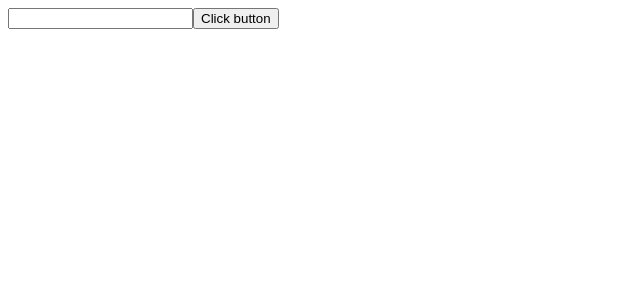
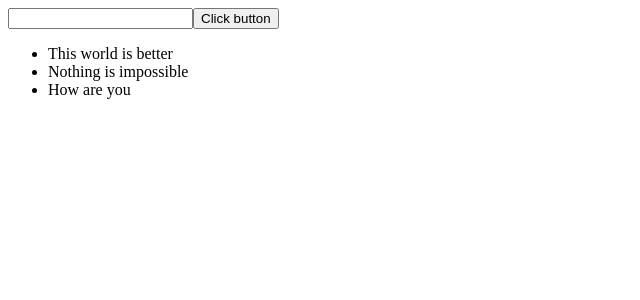
Before and after one commit to anandkrishnanbk/AngularJS2-Samples, an Angular app: page / in a window 1280 px wide. Shown: the top 300 px of the page, without its empty margins (0-640 px from the left). Built offline with nearby package versions, Linux system fonts and the light colour scheme.

Commit message:
added files

```diff
--- a/src/app/app.component.html
+++ b/src/app/app.component.html
@@ -1,4 +1,11 @@
 <!--The content below is only a placeholder and can be replaced.-->
 <div>
   <app-my-form></app-my-form>
+  <!--{{mail.message}}-->
+<!--  {{api}}-->
+  <ul>
+    <li *ngFor="let message of mail.messages">
+      {{message}}
+    </li>
+  </ul>
 </div>
--- a/src/app/app.component.ts
+++ b/src/app/app.component.ts
@@ -1,4 +1,4 @@
-import { Component } from '@angular/core';
+import { Component, Inject } from '@angular/core';
 
 @Component({
   selector: 'app-root',
@@ -7,4 +7,8 @@ import { Component } from '@angular/core';
 })
 export class AppComponent {
   title = 'app';
+  constructor(@Inject ('mail') private mail,
+              @Inject ('api') private api)
+  {
+  }
 }
--- a/src/app/app.module.ts
+++ b/src/app/app.module.ts
@@ -3,6 +3,7 @@ import { NgModule } from '@angular/core';
 
 import { AppComponent } from './app.component';
 import { MyFormComponent } from './my-form/my-form.component';
+import { MailService } from './mail.service';
 
 @NgModule({
   declarations: [
@@ -12,7 +13,9 @@ import { MyFormComponent } from './my-form/my-form.component';
   imports: [
     BrowserModule
   ],
-  providers: [],
+  providers: [
+    {provide:'mail',useClass:MailService},
+    {provide:'api',useValue:'http://localhost3000/'}],
   bootstrap: [AppComponent]
 })
 export class AppModule { }
--- /dev/null
+++ b/src/app/mail.service.ts
@@ -0,0 +1,10 @@
+import { Injectable } from '@angular/core';
+
+@Injectable()
+export class MailService {
+
+   //message="my email";
+  messages=[`This world is better`,`Nothing is impossible`,`How are you`];
+  constructor() { }
+
+}
--- a/src/app/my-form/my-form.component.ts
+++ b/src/app/my-form/my-form.component.ts
@@ -10,7 +10,8 @@ import { Component, OnInit } from '@angular/core';
 })
 export class MyFormComponent implements OnInit {
 
-  constructor() { }
+  constructor() {
+   }
   onClick(event,value)
   {
     console.log(event);
```
Also changed, not shown: 1 other file (tests, documents, lock files or other folders).
